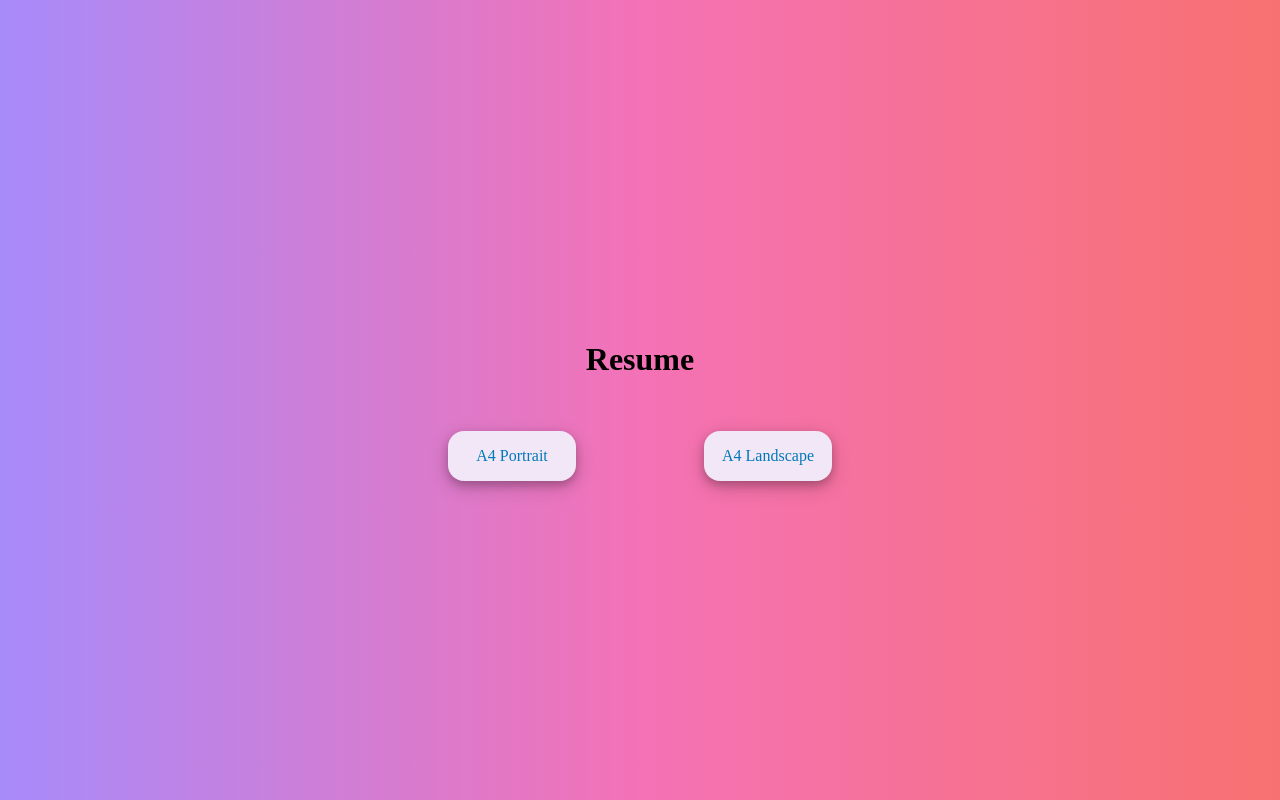
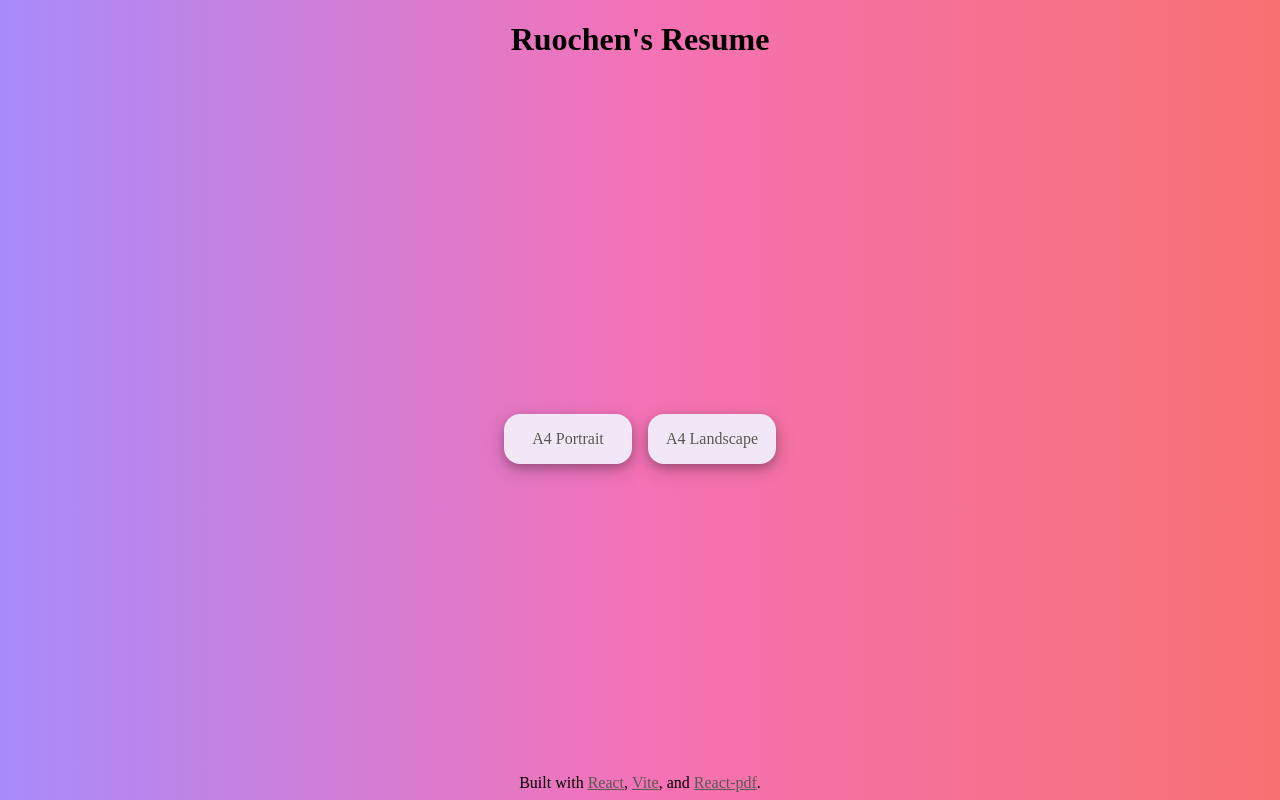
Before and after one commit to lirc572/resume, a React (Vite) app: page / in a window 1280 px wide. Built offline with nearby package versions, Linux system fonts and the light colour scheme; what @react-pdf/renderer would draw is missing.

Commit message:
style: update home styling

```diff
--- a/index.html
+++ b/index.html
@@ -24,12 +24,12 @@
     }
 
     .link-div:hover {
-      background-color: #9273A2;
+      background-color: #6FA098;
       cursor: pointer;
     }
 
     .link-div span {
-      color: #0079B8;
+      color: #595954;
       text-decoration: none;
     }
 
--- a/src/pages/Home.jsx
+++ b/src/pages/Home.jsx
@@ -1,5 +1,10 @@
 import React from 'react';
-import { Link, useHistory } from "react-router-dom";
+import { useHistory } from "react-router-dom";
+
+const linkStyle = {
+  marginLeft: '0.25rem',
+  color: '#595954',
+};
 
 export default () => {
   const history = useHistory();
@@ -19,22 +24,33 @@ export default () => {
         flexDirection: 'row',
         justifyContent: 'center',
       }}>
-        <h1>Resume</h1>
+        <h1>Ruochen's Resume</h1>
       </div>
       <div style={{
         marginTop: '2rem',
+        flex: 1,
         display: 'flex',
         flexDirection: 'row',
         justifyContent: 'center',
-        gap: '8rem',
+        alignItems: 'center',
+        gap: '1rem',
       }}>
         <div className="link-div" onClick={() => history.push("/portrait")}>
-          <span to="/portrait">A4 Portrait</span>
+          <span>A4 Portrait</span>
         </div>
         <div className="link-div" onClick={() => history.push("/landscape")}>
           <span>A4 Landscape</span>
         </div>
       </div>
+      <div style={{
+        display: 'flex',
+        flexDirection: 'row',
+        justifyContent: 'center',
+        alignItems: 'center',
+        padding: '0.5rem',
+      }}>
+        Built with <a style={linkStyle} href="https://reactjs.org/">React</a>, <a style={linkStyle} href="https://vitejs.dev/">Vite</a>, and <a style={linkStyle} href="https://react-pdf.org/">React-pdf</a>.
+      </div>
     </div>
   );
 }
```
